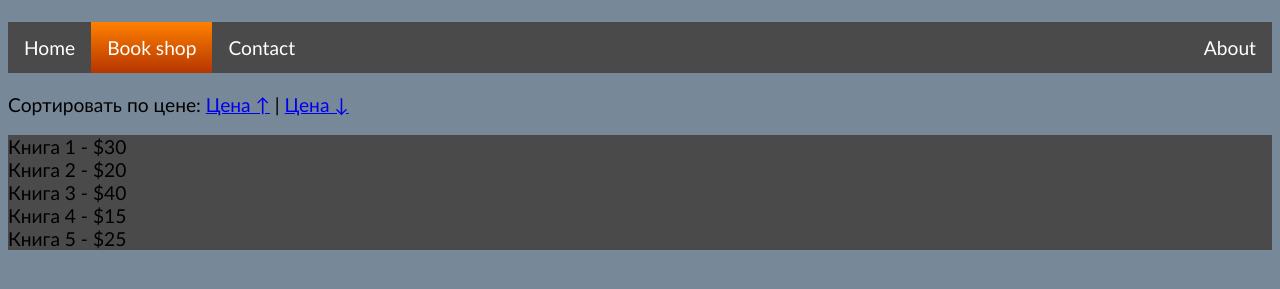
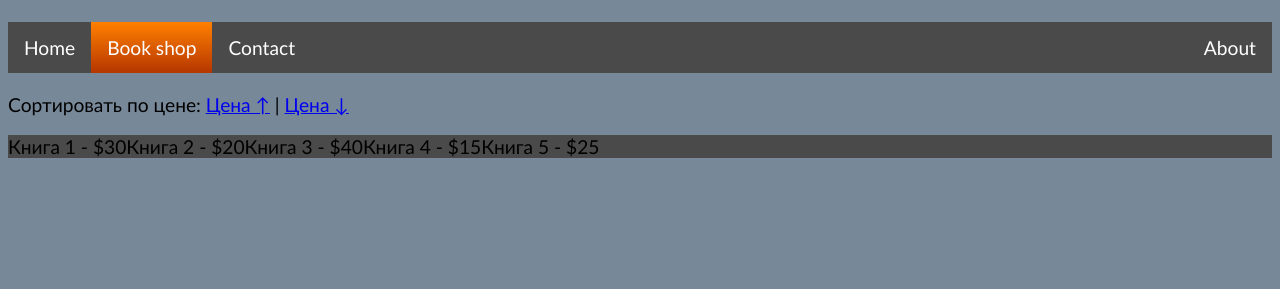
Before and after one commit to Shon17/18, a plain HTML site: page book.html in a window 1280 px wide. Shown: the part 75-364 px from the top of the page. Drawn offline with Linux system fonts and the light colour scheme.

Commit message:
Update book.html

```diff
--- a/book.html
+++ b/book.html
@@ -50,11 +50,11 @@ li a.active {
 
     <p>Сортировать по цене: <a href="#" id="sortByPriceAsc">Цена ↑</a> | <a href="#" id="sortByPriceDesc">Цена ↓</a></p>
     <ul id="bookList">
-        <li data-price="30">Книга 1 - $30</li> <br>
-        <li data-price="20">Книга 2 - $20</li><br>
-        <li data-price="40">Книга 3 - $40</li><br>
-        <li data-price="15">Книга 4 - $15</li><br>
-        <li data-price="25">Книга 5 - $25</li> <br>
+        <li data-price="30">Книга 1 - $30</li>
+        <li data-price="20">Книга 2 - $20</li>
+        <li data-price="40">Книга 3 - $40</li>
+        <li data-price="15">Книга 4 - $15</li>
+        <li data-price="25">Книга 5 - $25</li>
     </ul>
 
     <script>
```
